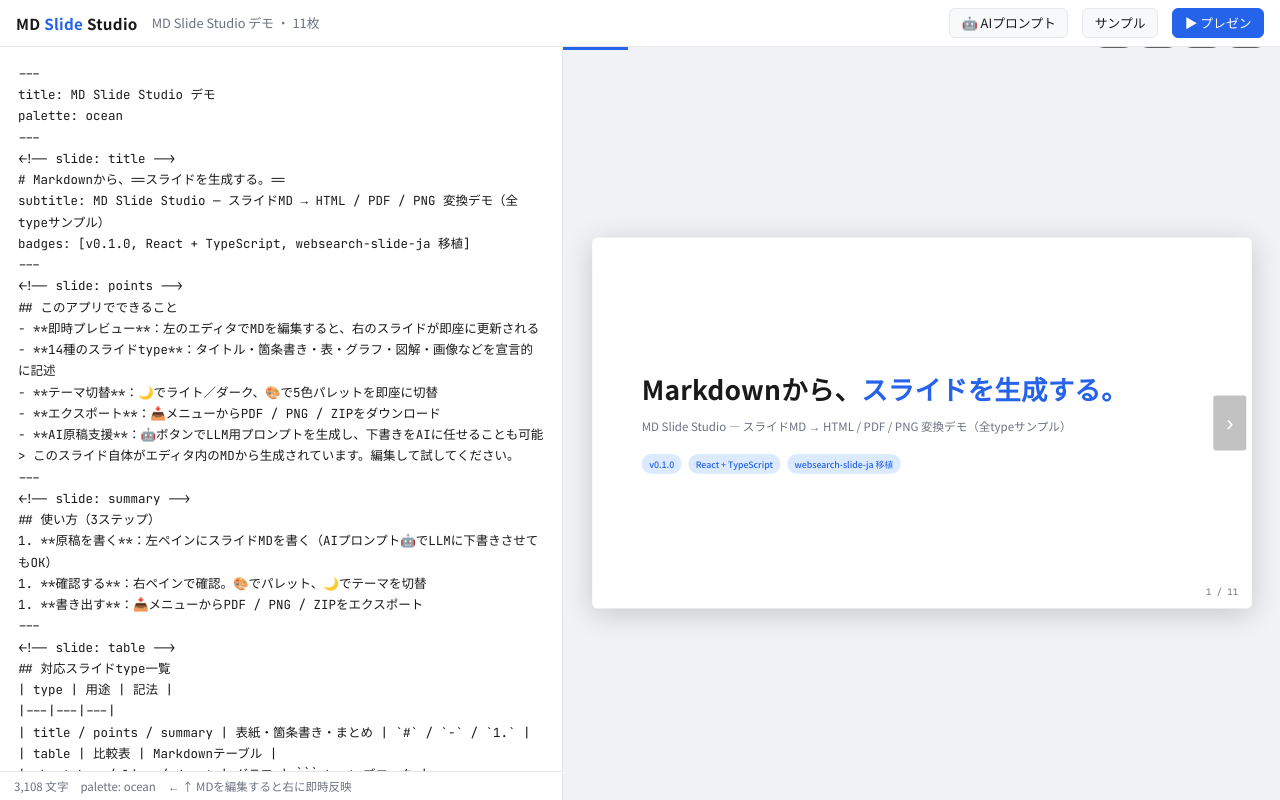
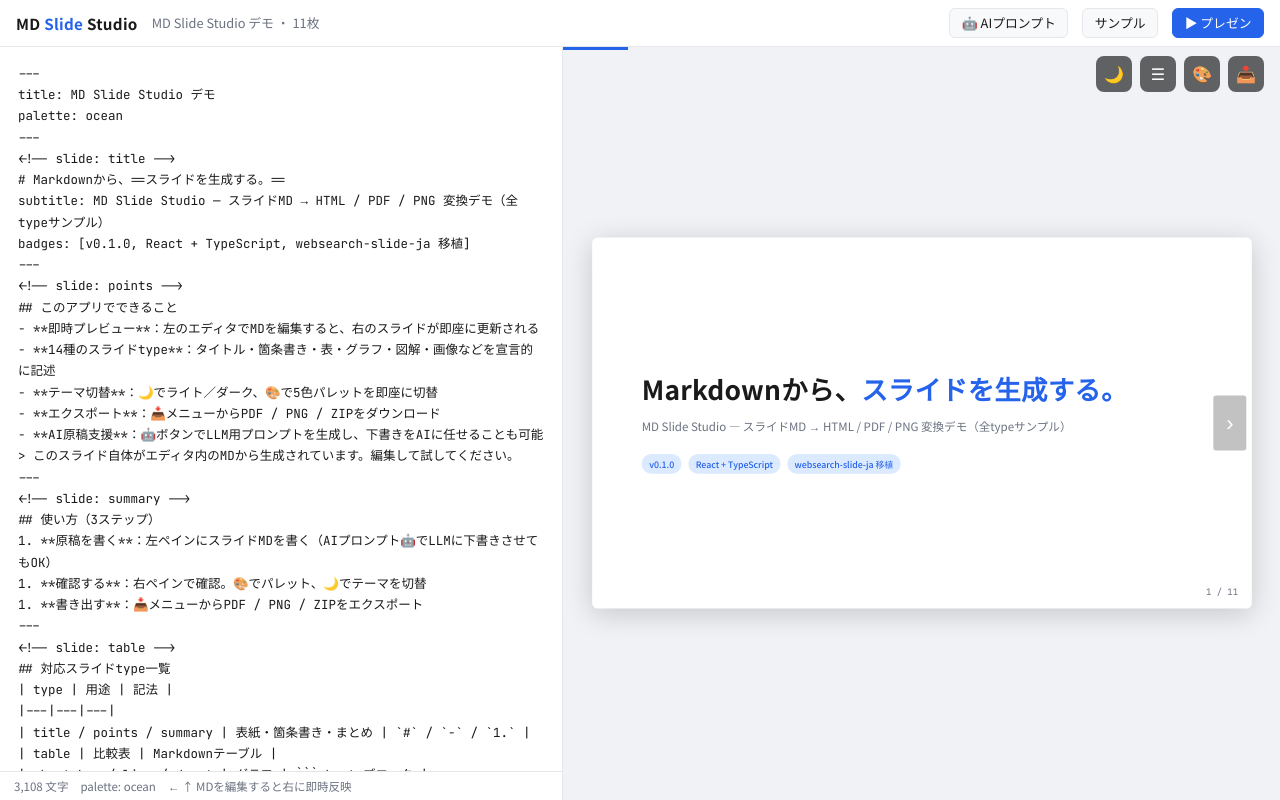
Before and after one commit to sgtao/md-slide-studio, a React (Vite) app: page / in a window 1280 px wide. Built offline with nearby package versions, Linux system fonts and the light colour scheme.

Commit message:
fix:adjust ControlCluster panel postion in edit mode

```diff
--- a/src/theme/nav-controls.css
+++ b/src/theme/nav-controls.css
@@ -269,6 +269,13 @@
   color: var(--accent);
   font-weight: 600;
 }
+/* ─── 編集モード時のControlCluster位置補正─── */
+/* プレゼンモードでは viewport 最上部（top: 12px）のまま。
+   編集モードではヘッダー（約48px）の下に配置して重なりを回避する。 */
+html[data-mode='edit'] .control-cluster {
+  top: 56px; /* app-header高さ(~48px) + 余白(8px) */
+}
+
 /* スワッチ（各パレットの accent 見本）。
    UI 備品のため直接色指定を許容（スライド内 SVG の色直書き禁止ルールとは別扱い）。 */
 .palette-swatch {
```
